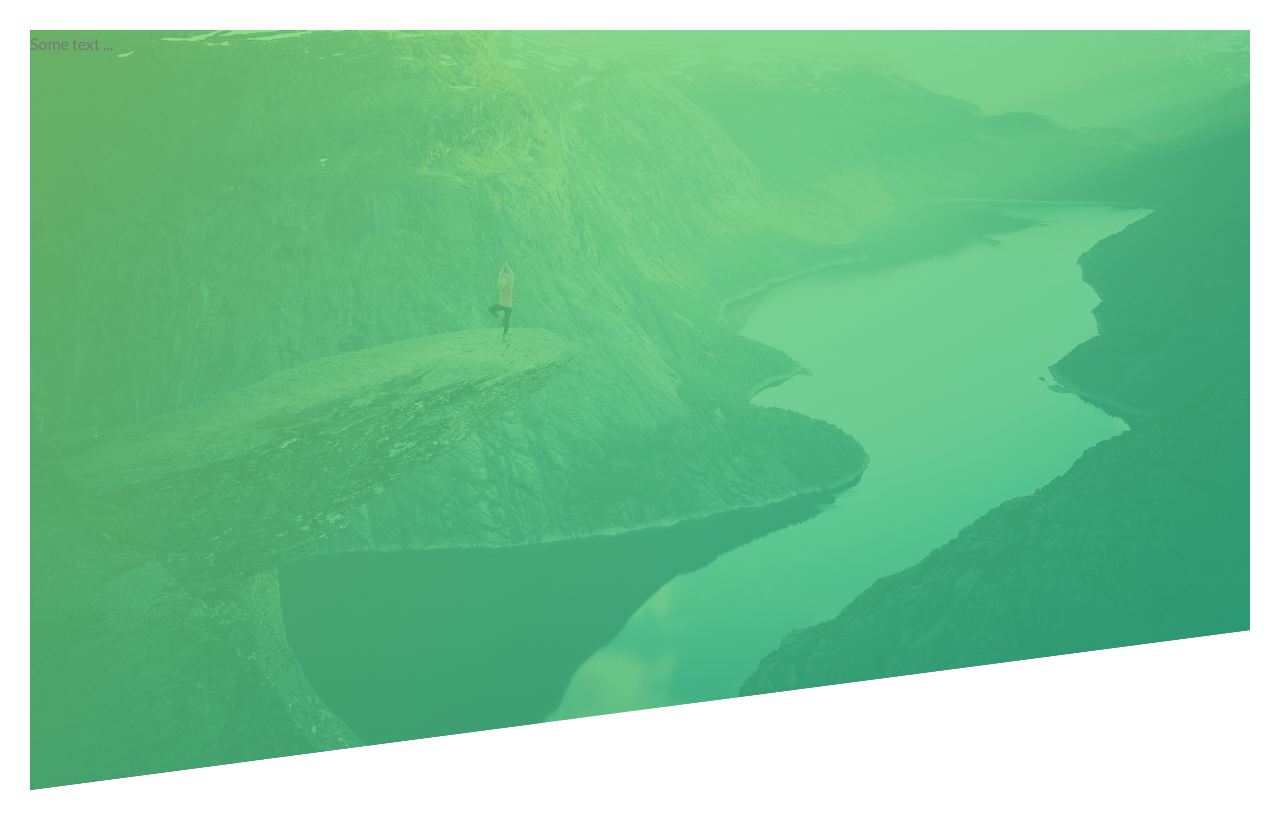
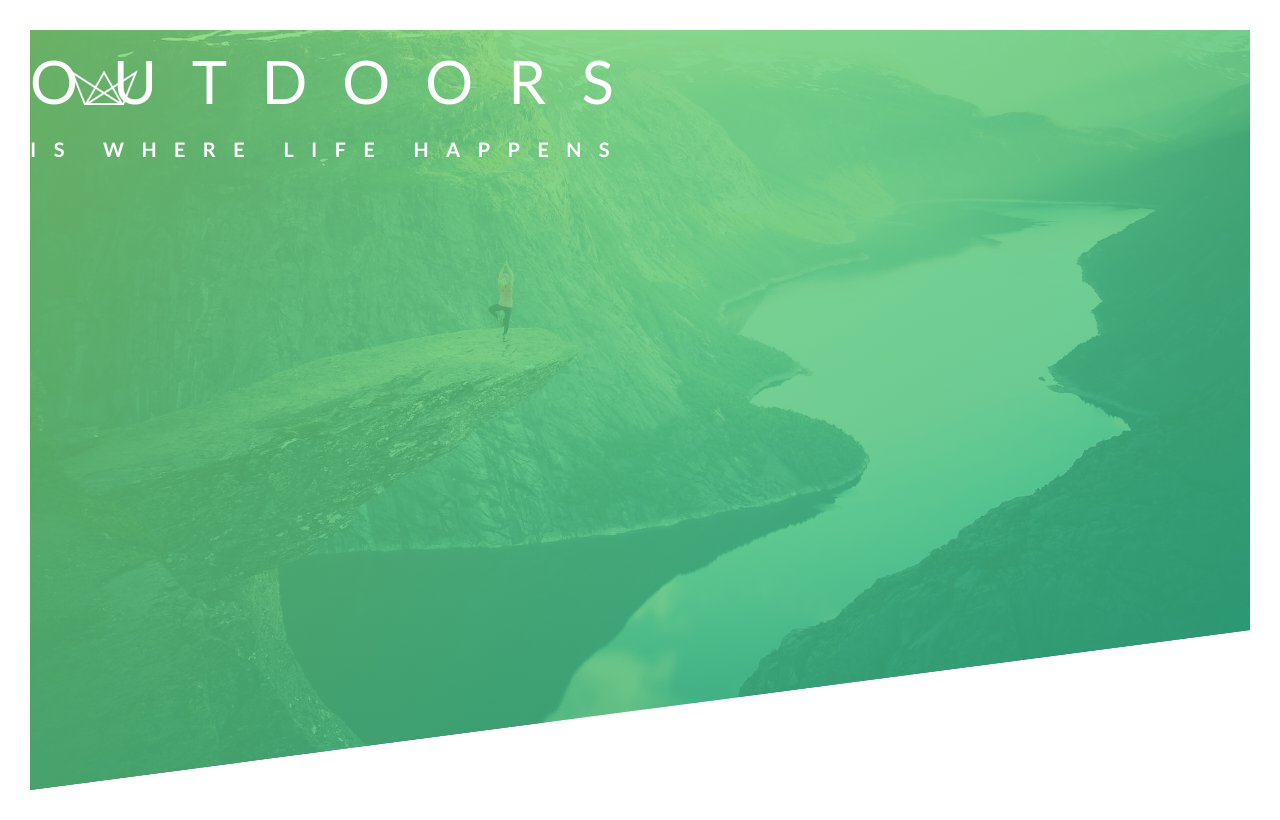
Before and after one commit to davidblj/Avanced-Css-and-Sass-Course, a plain HTML site: page Natours/starter/index.html in a window 1280 px wide. Drawn offline with Linux system fonts and the light colour scheme.

Commit message:
lecture 7 completion

```diff
--- a/Natours/starter/css/style.css
+++ b/Natours/starter/css/style.css
@@ -42,5 +42,35 @@ body {
   background-size: cover;  /* fit the image to the bounding box */
   background-position: top;  /* fix the "top" of the image */
   /* x y, x y, x y, x y, x y square corners - starting from a clockwise direction in the top left corner- */
+  position: relative;
   clip-path: polygon(0 0, 100% 0, 100% 75vh, 0 100%)  /* note that the height of our 3ird point is dinamic*/
 }
+
+.logo-box {
+  position: absolute;
+  top: 40px;    /* starting from parent with a relative position -header set to relative-  */
+  left: 40px;
+}
+
+.logo {
+  height: 35px;  /* the width scales acordingly */
+}
+
+.heading-primary {
+  color: #fff;
+  text-transform: uppercase;
+}
+
+.heading-primary-main {
+  display: block;
+  font-size: 60px;
+  font-weight: 400;
+  letter-spacing: 35px;
+}
+
+.heading-primary-sub {
+  display: block;
+  font-size: 20px;
+  font-weight: 700;
+  letter-spacing: 17.4px;
+}
--- a/Natours/starter/index.html
+++ b/Natours/starter/index.html
@@ -13,8 +13,18 @@
         <title>Natours | Exciting tours for adventurous people</title>
     </head>
     <body>
+
         <header class="header">
-          Some text ...
+          <!-- image wrapper  -->
+          <div class="logo-box">
+            <img src="img/logo-white.png" alt="Logo" class="logo">
+          </div>
+
+          <h1 class="heading-primary">
+            <span class="heading-primary-main">Outdoors</span>
+            <span class="heading-primary-sub">is where life happens</span>
+          </h1>
+
         </header>
 
     </body>
```
